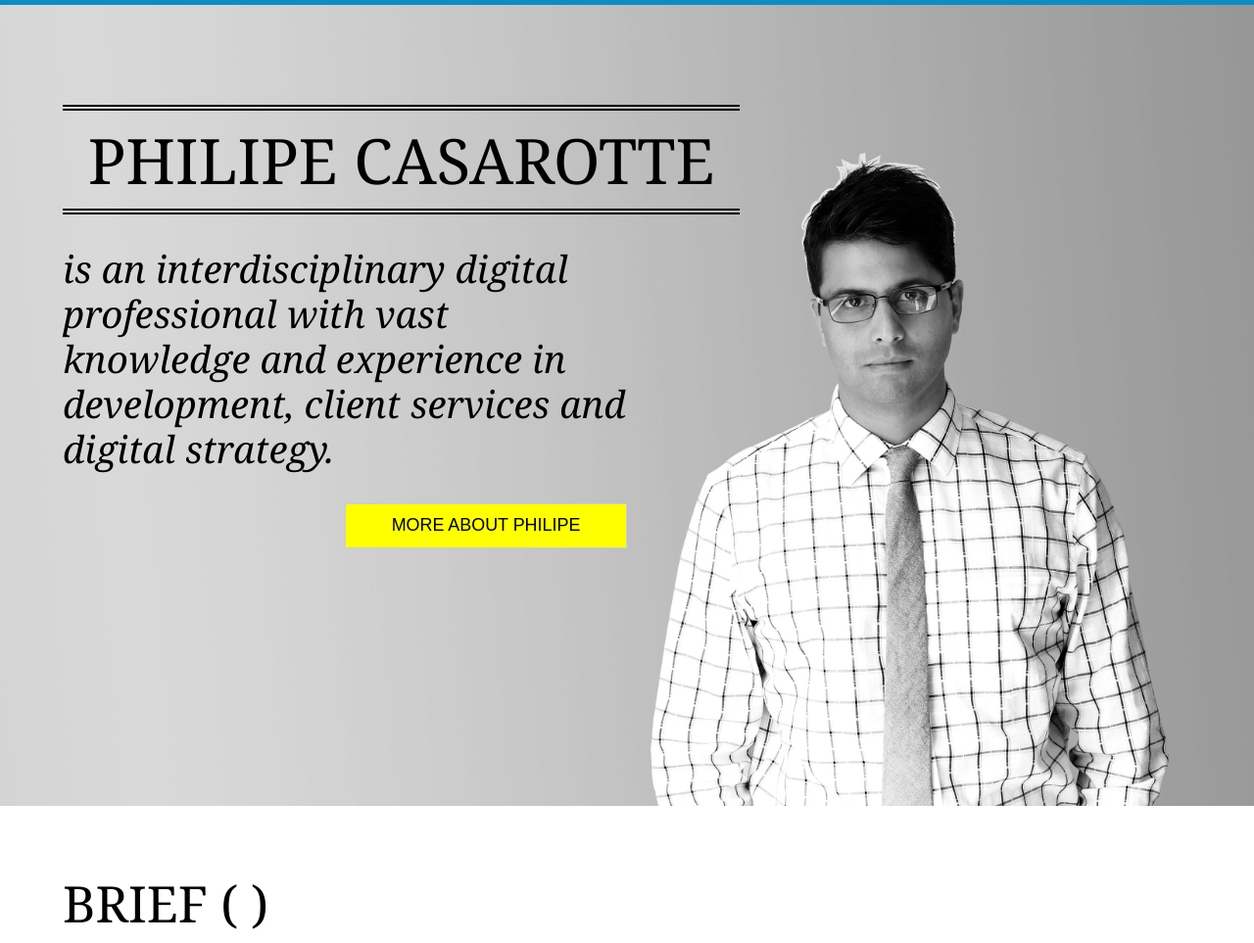
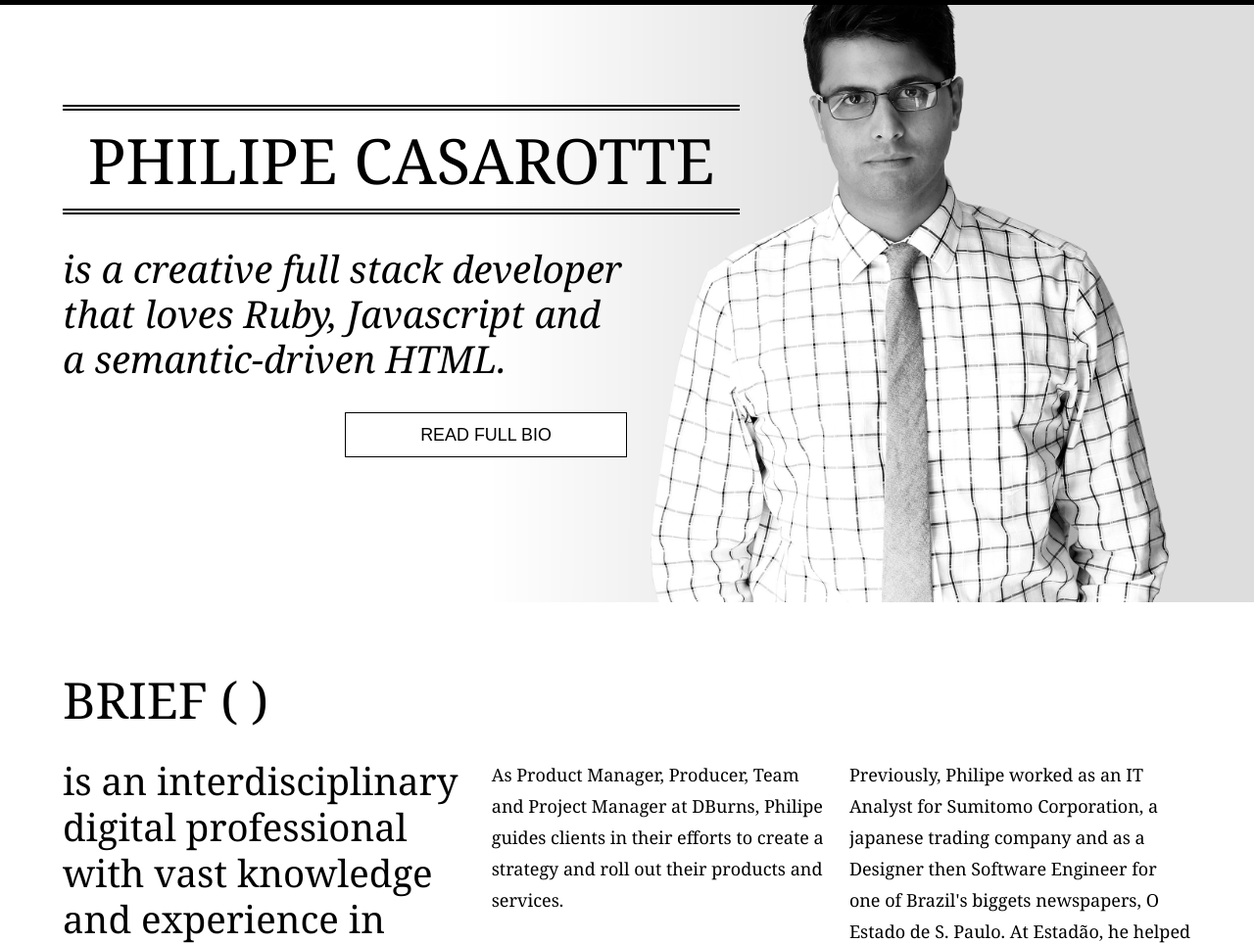
Before and after one commit to philipecasarotte/my-site, a PHP site: page / in a window 1280 px wide. Shown: the top 963 px of the page at 98% size. Run offline with PHP 8.4, Linux system fonts and the light colour scheme; some libraries are stand-ins or nearby versions.

Commit message:
working on copy, ideas for bio and changed header image

```diff
--- a/index.html
+++ b/index.html
@@ -10,6 +10,7 @@
 
 		<link rel="icon" type="image/png" href="imgs/favicon.png"/>
 		<link rel="stylesheet" href="http://fonts.googleapis.com/css?family=Lato:100,300,400,700,900" type="text/css"/>
+		<link href="http://fonts.googleapis.com/css?family=Roboto:400,100,300,300italic,100italic,400italic" rel="stylesheet" type="text/css"/>
 		<link rel="stylesheet" href="http://maxcdn.bootstrapcdn.com/font-awesome/4.3.0/css/font-awesome.min.css" type="text/css"//>
 		<link rel="stylesheet" href="stylesheets/animate.css" type="text/css"/>
 		<link rel="stylesheet" href="stylesheets/default.css" type="text/css"/>
@@ -19,13 +20,13 @@
 		<header>
 			<!-- Of course you gotta check my semantics! -->
 			<h1>Philipe <s>Tauk</s> Casarotte</h1>
-			<p>is an interdisciplinary digital professional with vast knowledge and experience in development, client services and digital strategy.</p>
-			<button>More about Philipe</button>
+			<p>is a creative full stack developer that loves Ruby, Javascript and a semantic-driven HTML. </p>
+			<button>READ FULL BIO</button>
 			<img src="images/philipe-casarotte-b-w.png" width="1480" height="1712" alt="Philipe Casarotte" class="profile-id"/>
 		</header>
 		<section id="bio">
 			<h2>Brief ( )</h2>
-			<p class="intro"><big>Philipe is a creative full stack developer that loves Ruby, Javascript and a well semantically structured HTML. He loves the bigger picture and working at the trick intersection of UX, visual design, code and scope.</big></p>
+			<p class="intro"><big>is an interdisciplinary digital professional with vast knowledge and experience in development, client services and digital strategy. Philipe is a creative full stack developer that loves Ruby, Javascript and a well semantically structured HTML. He loves the bigger picture and working at the trick intersection of UX, visual design, code and scope.</big></p>
 			<div>
 				<p>As Product Manager, Producer, Team and Project Manager at DBurns, Philipe guides clients in their efforts to create a strategy and roll out their products and services.</p>
 				<p>For the last eight plus years at DBurns Philipe has exercised roles in client services, project management, web development, UI/UX and digital strategy. Philipe Casarotte has experience leading multi-disciplinary teams and have a strong diversificate knowledge that allows him to quickly connect with team members and clients.</p>
@@ -47,7 +48,7 @@
 			</div>
 		</section>
 		<section id="work">
-			<h2>These are some projects I have being part of while a DBurns</h2>
+			<h2>I enjoy every moment but some are remarkable and special. <br/>These are some projects I have being part of while a DBurns</h2>
 			<ul>
 				<li class="the-fare-trade">
 					<a href="http://www.thefaretrade.com">
--- a/stylesheets/default.css
+++ b/stylesheets/default.css
@@ -1,26 +1,26 @@
 * {margin:0;padding:0;box-sizing:border-box;}
 img {border:none;}
 
-body {font-size:100%;border-top:solid 5px #0C8DC4;font-family:Arial, sans-serif;}
+body {font-size:100%;border-top:solid 5px black;font-family:Arial, sans-serif;}
 
 h1, h2, h3, h4, h5, h6 {text-transform:uppercase;font-weight:normal;color:black;margin-bottom:0.5em;font-family:Georgia, "Times New Roman", Times, serif;}
 h1 {font-size:5vw;}
 h2 {font-size:4vw;text-align:left;}
 h3 {font-size:3vw;color:white;}
 p {font-size:18px;margin-bottom:32px;line-height:32px;font-family:Georgia, "Times New Roman", Times, serif;}
-button {cursor:pointer;text-transform:uppercase;background-color:yellow;color:black;}
+button {cursor:pointer;text-transform:uppercase;background-color:white;color:black;}
 a {color:#0C8DC4;}
 a:hover {color:#0C8DC4;}
 
 /*Top*/
 /*color:#CAC697;*/
 header {padding:8% 5% 0 5%;background-color:white;background:url(../images/header-bg.png) no-repeat;background-size:cover;color:black;overflow:hidden;position:relative;}
-header img {width:50%;height:auto;float:left;margin-left:50%;margin-top:-35%;}
+header img {width:50%;height:auto;float:left;margin-left:50%;margin-top:-45%;}
 /*header h1 {width:90%;font-style:italic;}*/
 header h1 {text-align:center;width:60%;padding:0.1em 0;border:double 6px black;border-left:none;border-right:none;}
 header h1 s {display:none;}
 header p {width:50%;font-style:italic;font-size:3vw;line-height:3.6vw;}
-header button {width:25%;margin-left:25%;font-size:1.4vw;border:solid 1px #CCC;padding:1% 2%;}
+header button {width:25%;margin-left:25%;font-size:1.4vw;border:solid 1px black;padding:1% 2%;}
 
 /*Sections*/
 section {float:left;width:100%;padding:5%;}
```
Also changed, not shown: images/header-bg.png.
